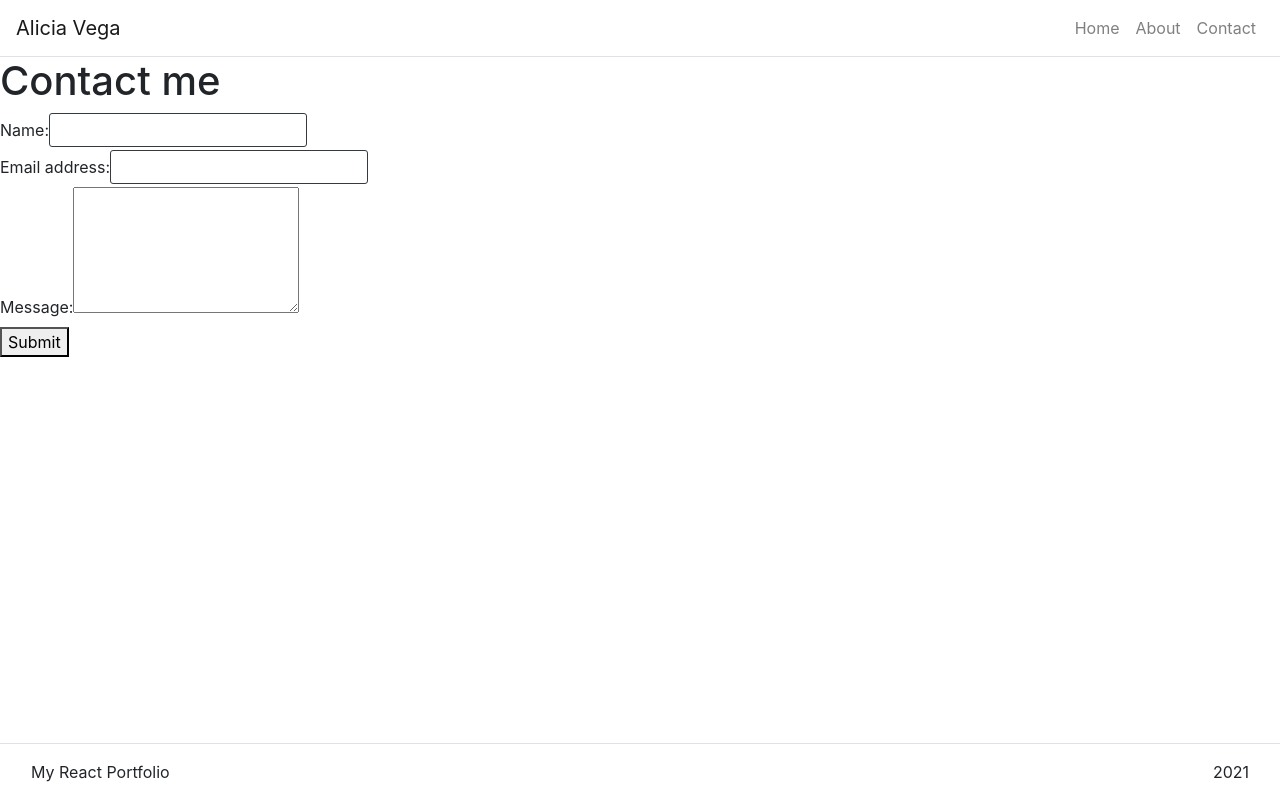
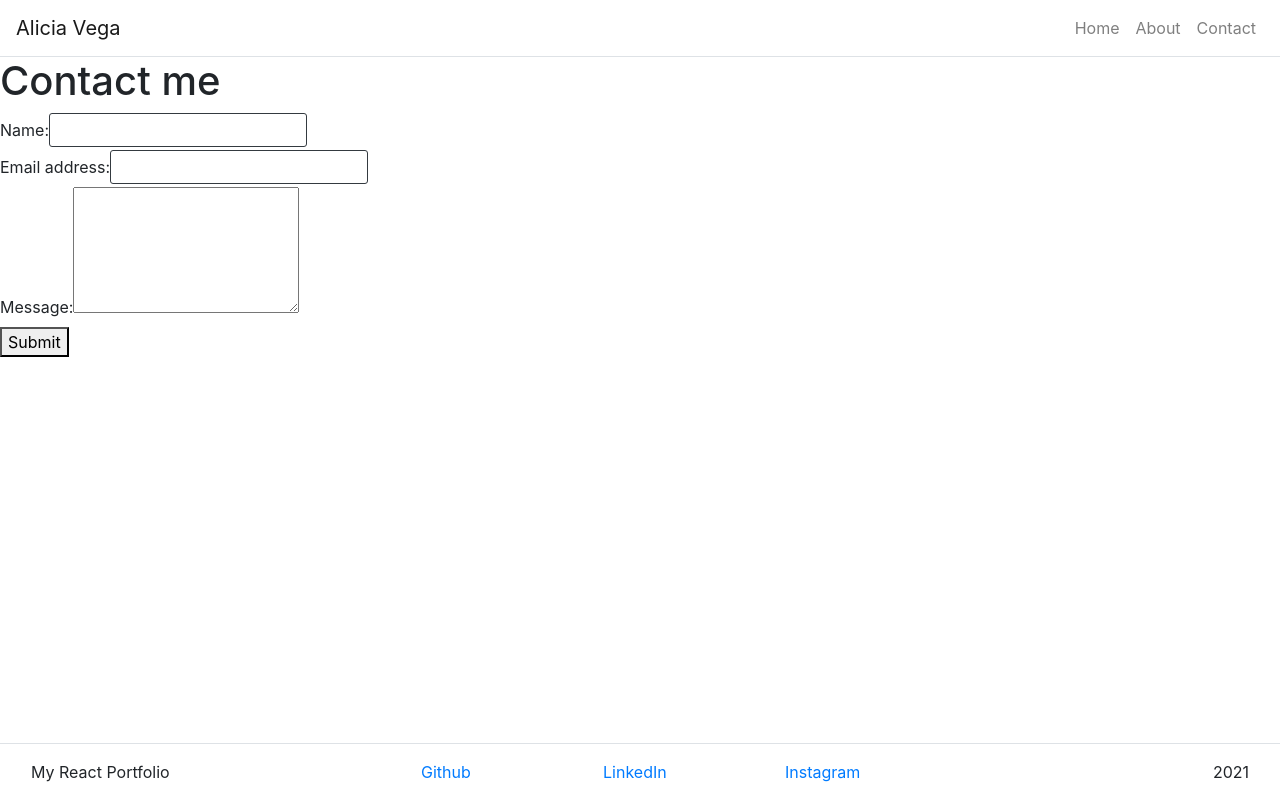
Before and after one commit to aliciavega731/react-portfolio, a React (Create React App) app: page /contact in a window 1280 px wide. Built offline with nearby package versions, Linux system fonts and the light colour scheme.

Commit message:
updated text in footer and home

```diff
--- a/src/App.js
+++ b/src/App.js
@@ -24,7 +24,7 @@ class App extends React.Component {
         { title: 'Contact', path: '/contact'}
       ],
       home: {
-        title: "Full-Stack Web Developer-in-Training",
+        title: "Web Developer-in-Training",
         subTitle: "Check out some things I've made",
       },
       about: {
--- a/src/Components/Footer.js
+++ b/src/Components/Footer.js
@@ -4,14 +4,44 @@ import Row from "react-bootstrap/Row";
 import Col from "react-bootstrap/Col";
 
 function Footer() {
-  return(
+  return (
     <footer className="fixed-bottom mt-5">
       <Container fluid={true}>
         <Row className="border-top justify-content-between p-3">
-          <Col className='pd-0' md={3} sm={12}>
+          <Col className="pd-0" md={3} sm={12}>
             My React Portfolio
           </Col>
-          <Col className='pd-0 d-flex justify-content-end' md={3}>
+          <Col className="pd-0" md={1}>
+            {" "}
+            <a
+              href="https://github.com/aliciavega731"
+              target="_blank"
+              rel="noopener noreferrer"
+            >
+              Github
+            </a>
+          </Col>
+          <Col className="pd-0" md={1}>
+            {" "}
+            <a
+              href="https://www.linkedin.com/in/alicia-vega-0b16b972/"
+              target="_blank"
+              rel="noopener noreferrer"
+            >
+              LinkedIn
+            </a>
+          </Col>
+          <Col className="pd-0" md={1}>
+            {" "}
+            <a
+              href="https://www.instagram.com/aliciaavega/"
+              target="_blank"
+              rel="noopener noreferrer"
+            >
+              Instagram
+            </a>
+          </Col>
+          <Col className="pd-0 d-flex justify-content-end" md={3}>
             2021
           </Col>
         </Row>
```
